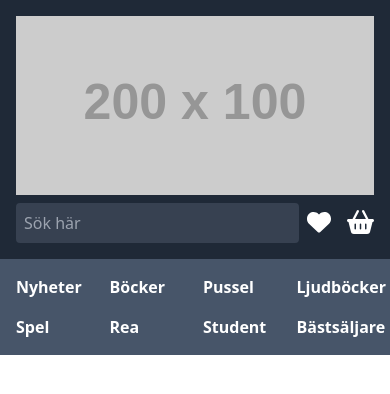
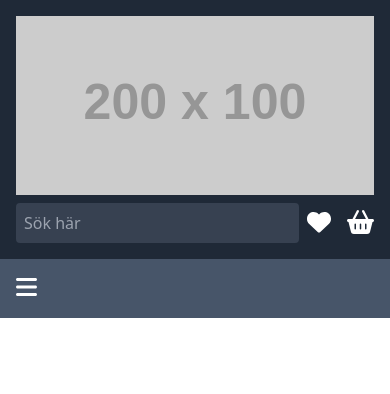
Before and after one commit to Nofilip/Bokiverse, a React (Vite) app: page / in a window 390 px wide. Shown: the top 394 px of the page. Built offline with nearby package versions, Linux system fonts and the light colour scheme.

Commit message:
fixed drop-menu on mobile

```diff
--- a/src/components/NavBar/NavBar.jsx
+++ b/src/components/NavBar/NavBar.jsx
@@ -1,31 +1,33 @@
+import { useState } from "react";
+import { FontAwesomeIcon } from "@fortawesome/react-fontawesome";
+import { faBars, faTimes } from "@fortawesome/free-solid-svg-icons";
+
+
 const NavBar = () => {
+    const [menuOpen, setMenuOpen] = useState(false);
       return (
-        <nav className='grid grid-cols-4 gap-4 md:flex md:gap-8 bg-slate-600 text-white font-bold p-4 w-auto'>
+        <nav className='grid justify-start sm:grid-cols-4 sm:gap-4 md:flex md:gap-8 bg-slate-600 text-white font-bold p-4 w-auto relative'>
 
-        <div className='hover:underline'>
-          <a href="http://">Nyheter</a>
-        </div>
-        <div className='hover:underline'>
-          <a href="http://">Böcker</a>
-        </div>
-        <div className='hover:underline'>
-          <a href="http://">Pussel</a>
-        </div>
-        <div className='hover:underline'>
-          <a href="http://">Ljudböcker</a>
-        </div>
-        <div className='hover:underline'>
-          <a href="http://">Spel</a>
-        </div>
-        <div className='hover:underline'>
-          <a href="http://">Rea</a>
-        </div>
-        <div className='hover:underline'>
-          <a href="http://">Student</a>
-        </div>
-        <div className='hover:underline'>
-          <a href="http://">Bästsäljare</a>
-        </div>
+        <button
+        onClick={ () => setMenuOpen (!menuOpen)}
+        className="sm:hidden"
+        >
+        <FontAwesomeIcon icon={menuOpen ? faTimes : faBars} className="text-2xl"/>
+        </button>
+
+        <ul className={`absolute sm:static top-12 sm:w-auto bg-slate-700 sm:bg-transparent sm:flex flex-col sm:flex-row items-center
+        ${
+          menuOpen ? "block" : "hidden"
+        }`}>
+
+          <li className='hover:underline p-2'><a href="http://">Nyheter</a></li>
+          <li className='hover:underline p-2'><a href="http://">Böcker</a></li>
+          <li className='hover:underline p-2'><a href="http://">Pussel</a></li>
+          <li className='hover:underline p-2'><a href="http://">Ljudböcker</a></li>
+          <li className='hover:underline p-2'><a href="http://">Rea</a></li>
+
+        </ul>
+
       </nav>
       )
 
```
